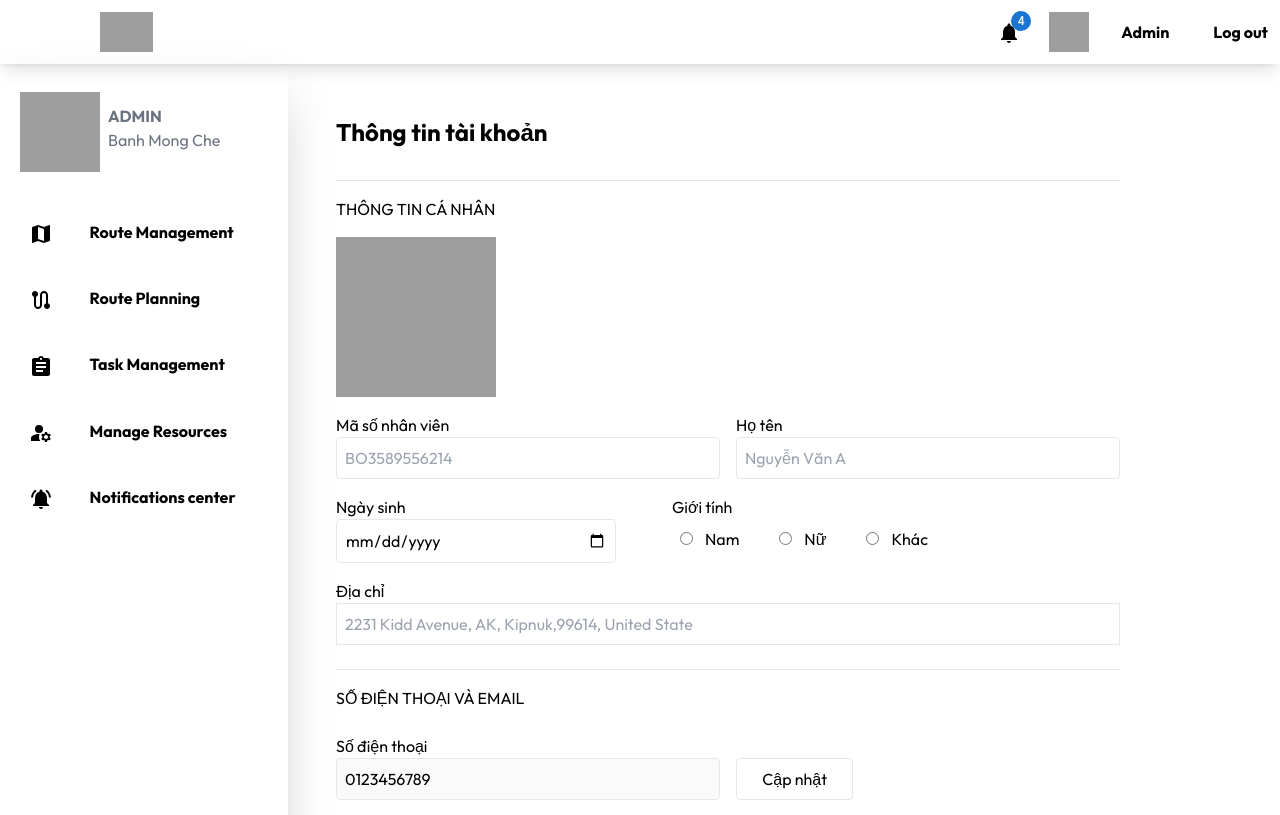
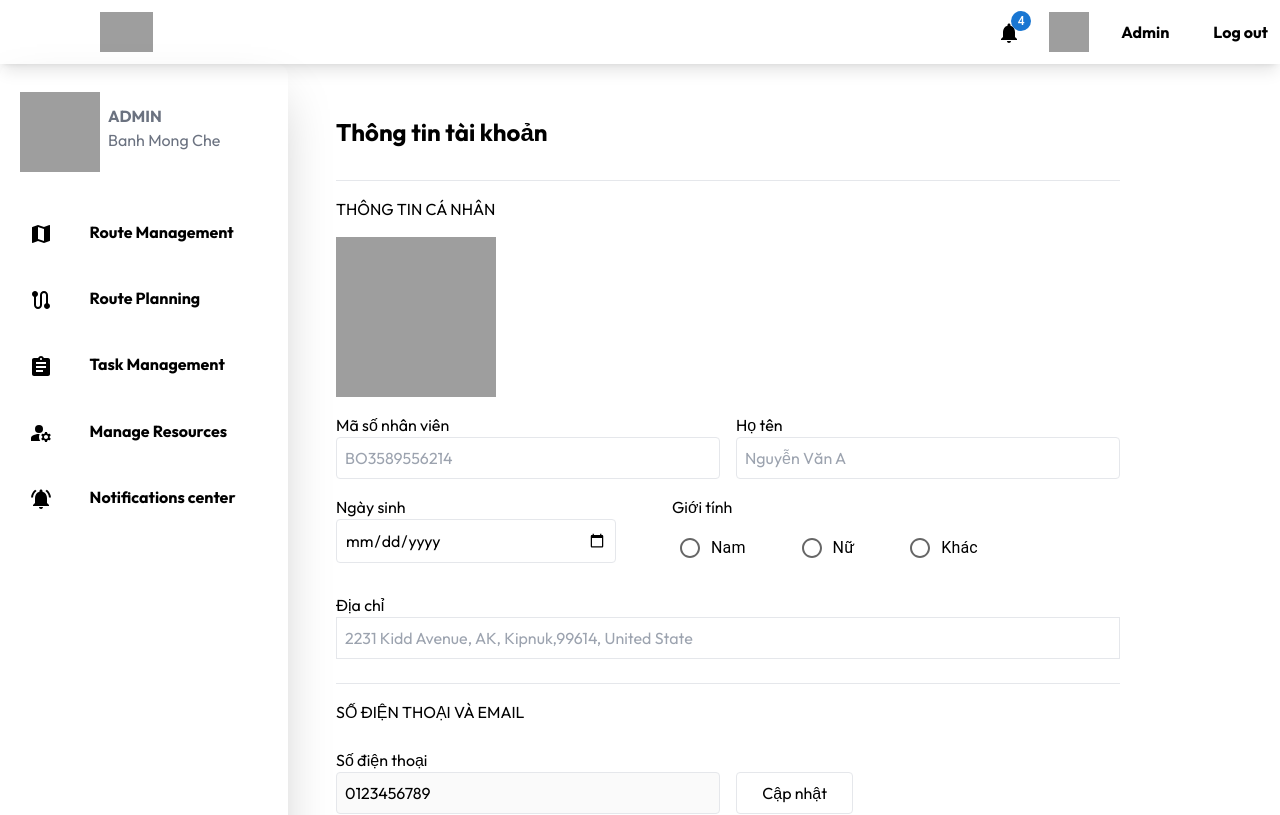
Before and after one commit to iamlvv/uwc, a React (Create React App) app: page /userinfo in a window 1280 px wide. Shown: the top 815 px of the page. Built offline with nearby package versions, Linux system fonts and the light colour scheme; grey boxes are pictures that could not be loaded.

Commit message:
edit height sidebar

```diff
--- a/package.json
+++ b/package.json
@@ -16,6 +16,7 @@
     "react-chat-widget-2": "^1.0.16",
     "react-dom": "^18.2.0",
     "react-google-charts": "^4.0.0",
+    "react-hook-form": "^7.40.0",
     "react-icons": "^4.7.1",
     "react-paginate": "^8.1.4",
     "react-router-dom": "^6.4.4",
--- a/src/components/Sidebar.jsx
+++ b/src/components/Sidebar.jsx
@@ -25,7 +25,7 @@ export default function Sidebar() {
   const activeLink = "font-bold text-white bg-black";
   const normalLink = "hover:bg-black hover:text-white transition ease-in bg-white text-black";
   return (
-    <div className='w-72 h-[1000px] shadow-2xl pt-5 float-left rounded-xl' style={styles.sidebar}>
+    <div className='w-72 h-[1100px] shadow-2xl pt-5 float-left rounded-xl' style={styles.sidebar}>
 
       <div className='flex mb-5'>
         <img src="https://cdn3.iconfinder.com/data/icons/business-avatar-1/512/3_avatar-512.png" alt="admin-avatar" className='w-20 h-20 my-2 ml-5 mr-2' style={styles.avatar} />
--- a/src/pages/Login/Login.jsx
+++ b/src/pages/Login/Login.jsx
@@ -1,7 +1,38 @@
 import React from 'react'
+import Header from '../../components/Header'
+import Sidebar from '../../components/Sidebar'
+import Footer from '../../components/Footer'
 
-export default function Login() {
+export default function UserInfo() {
   return (
-    <div>Login</div>
+    <div>
+      <Header />
+      <div className='grid grid-cols-5'>
+        <Sidebar />
+        <div className='col-span-4'>
+          <div className='flex justify-center items-center h-screen'>
+            <form className='max-w-[400px] w-full mx-auto bg-gray-100 rounded-md shadow-md p-4'>
+              <h2 className='text-4xl font-bold text-center py-6'>BRAND</h2>
+              <div className='flex flex-col py-2'>
+                <label>Username</label>
+                <input type="text" className='border p-2' />
+              </div>
+
+              <div className='flex flex-col py-2'>
+                <label>Password</label>
+                <input type="password" className='border p-2' />
+              </div>
+
+              <button className='border w-full my-5 py-2 bg-indigo-600 hover:bg-indigo-500 text-white'>Sign In</button>
+
+              <div>
+                <p>Create an account</p>
+              </div>
+            </form>
+          </div>
+        </div>
+      </div>
+      <Footer />
+    </div>
   )
 }
--- a/src/pages/UserInfo/UserInfo.jsx
+++ b/src/pages/UserInfo/UserInfo.jsx
@@ -2,7 +2,10 @@ import React from 'react'
 import Header from '../../components/Header'
 import Sidebar from '../../components/Sidebar'
 import Footer from '../../components/Footer'
+import { FormControlLabel, Radio, RadioGroup, FormControl } from '@mui/material';
+import { useRadioGroup } from '@mui/material/RadioGroup';
 import { useState } from 'react'
+import { useForm } from "react-hook-form";
 
 const styles = {
   avatar: {
@@ -21,7 +24,7 @@ export default function UserInfo() {
       <Header />
       <div className='grid grid-cols-5'>
         <Sidebar />
-        <div className='col-span-4 ml-20 mr-40 mt-5'>
+        <form className='col-span-4 ml-20 mr-40 mt-5'>
           <h2 className='font-bold text-2xl border-b-[1.5px] border-gray-200 py-8'>Thông tin tài khoản</h2>
           <div className='border-b-[1px] border-gray-200 py-4'>
             <h3 className='mb-4'>THÔNG TIN CÁ NHÂN</h3>
@@ -45,24 +48,22 @@ export default function UserInfo() {
                   <label>Ngày sinh</label>
                   <input type="date" className='border p-2 rounded' onChange={e=>setDate(e.target.value)} />
               </div>
+
               <div className='col-span-3 flex flex-col py-2'>
-                  <label>Giới tính</label>
-                  <div className='p-2 flex flex-row gap-10'>
-                    <div className=''>
-                      <input type="radio" name="gender" value="male" className='mr-3' />
-                      <label>Nam</label>
-                    </div>
-                    <div className=''>
-                      <input type="radio" name="gender" value="female" className='mr-3' />
-                      <label>Nữ</label>
-                    </div>
-                    <div className=''>
-                      <input type="radio" name="gender" value="other" className='mr-3' />
-                      <label>Khác</label>
-                    </div>
-                  </div>
+                <label >Giới tính</label>
+                <RadioGroup
+                  className='p-2 gap-10'
+                  row
+                  name="row-radio-buttons-group"
+                >
+                  <FormControlLabel value="male" control={<Radio />} label="Nam" />
+                  <FormControlLabel value="female" control={<Radio />} label="Nữ" />
+                  <FormControlLabel value="other" control={<Radio />} label="Khác" />
+                </RadioGroup>
               </div>
             </div>
+
+
 
             <div className='flex flex-col py-2'>
                 <label>Địa chỉ</label>
@@ -78,7 +79,7 @@ export default function UserInfo() {
                 <label>Số điện thoại</label>
                 <div className='grid gap-4 grid-cols-6'>
                   <input disabled type="text" className='col-span-3 border p-2 rounded' value="0123456789" />
-                  <button className='col-span-1 border p-2 rounded'>Cập nhật</button>
+                  <button className='col-span-1 border p-2 rounded hover:bg-gray-600 hover:text-white'>Cập nhật</button>
                 </div>
             </div>
 
@@ -86,7 +87,7 @@ export default function UserInfo() {
                 <label>Email</label>
                 <div className='grid gap-4 grid-cols-6'>
                   <input disabled type="text" className='col-span-3 border p-2 rounded' value="email@gmail.com" />
-                  <button className='col-span-1 border p-2 rounded'>Cập nhật</button>
+                  <button className='col-span-1 border p-2 rounded hover:bg-gray-600 hover:text-white'>Cập nhật</button>
                 </div>
             </div>
           </div>
@@ -94,16 +95,16 @@ export default function UserInfo() {
           <div className='border-b-[1px] border-gray-200 pt-4 pb-6'>
             <h3 className='mb-4'>PASSWORD</h3>
             <div className='grid gap-4 grid-cols-5'>
-              <button className='col-span-1 border p-2 rounded'>Đổi mật khẩu</button>
+              <button className='col-span-1 border p-2 rounded hover:bg-gray-600 hover:text-white'>Đổi mật khẩu</button>
             </div>
           </div>
 
           <div className='grid gap-4 grid-cols-5'>
               <div className='col-span-2'></div>
-              <button className='col-span-1 border p-2 rounded my-8'>Lưu thay đổi</button>
+              <button className='col-span-1 border p-2 rounded my-8 bg-gray-600 hover:bg-white text-white hover:text-gray-600 hover:border-gray-600'>Lưu thay đổi</button>
           </div>
 
-        </div>
+        </form>
       </div>
       <Footer />
     </div>
```
Also changed, not shown: 1 other file (tests, documents, lock files or other folders).
